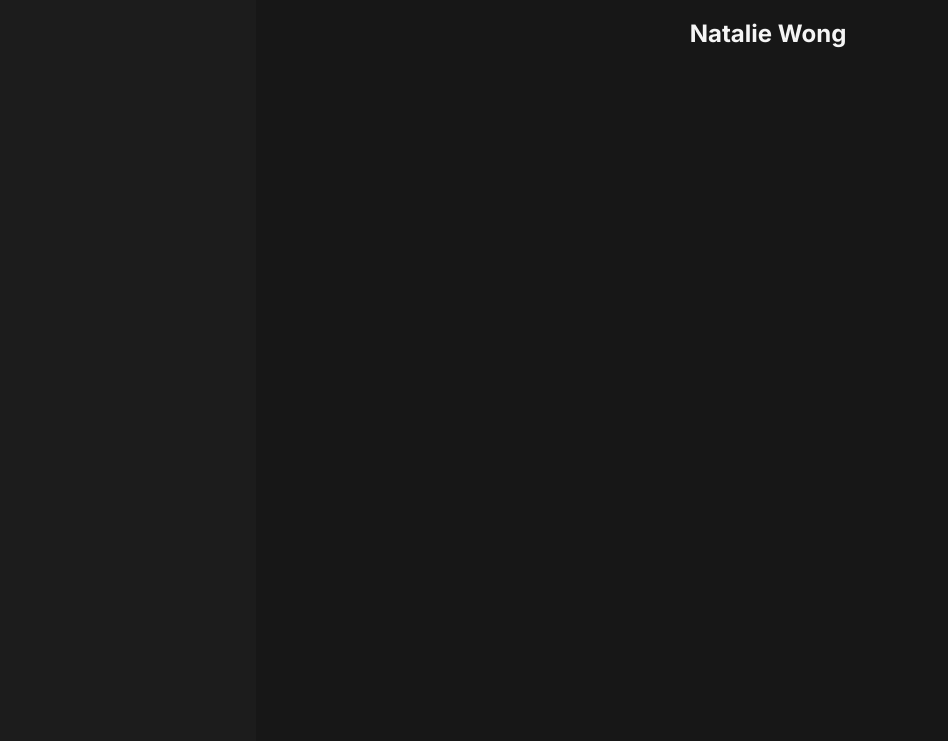
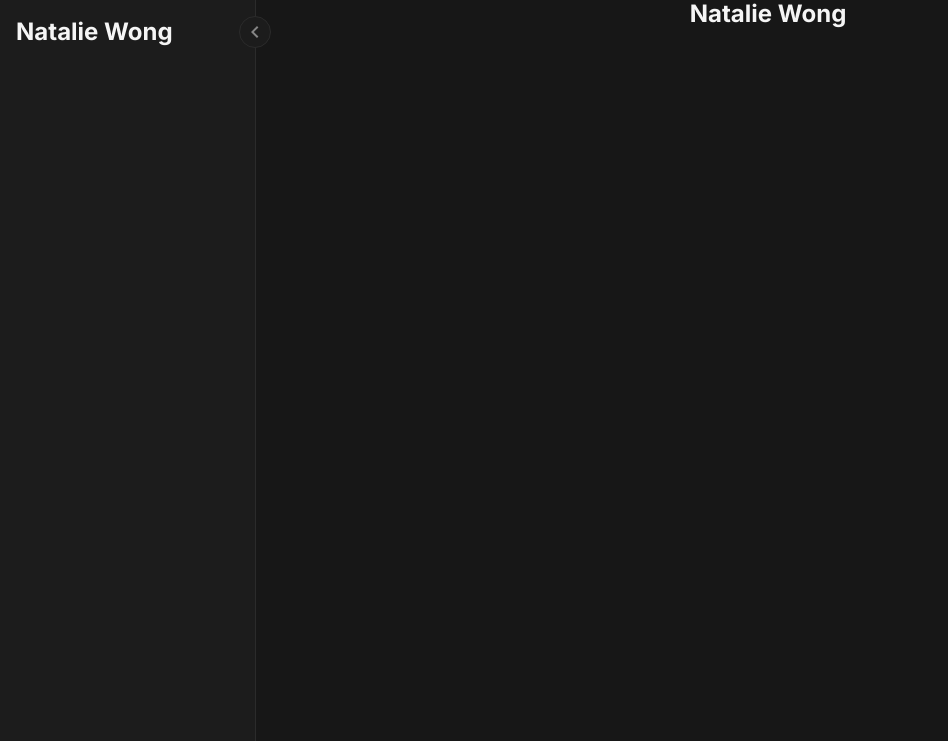
Before and after one commit to nataliewxngg/nataliewxngg, a website built with webpack: page src/template.html in a window 1280 px wide. Shown: the top 741 px of the page, without its empty margins (0-948 px from the left). Built offline with nearby package versions, Linux system fonts and the light colour scheme.

Commit message:
Create shrink nav button

```diff
--- /dev/null
+++ b/src/functions/firstLoad.js
@@ -0,0 +1,12 @@
+import home from "../pages/home";
+
+export default function firstLoad() {
+    const nav = document.querySelector('nav');
+
+    const shrinkNavButton = document.getElementById('shrink-nav-button');
+    shrinkNavButton.addEventListener('click', () => {
+        nav.classList.toggle('hidden');
+    });
+
+    home();
+}
--- a/src/index.js
+++ b/src/index.js
@@ -1,4 +1,4 @@
-import home from './pages/home.js';
+import firstLoad from './functions/firstLoad';
 import './styles/home.css';
 
-home();
+firstLoad();
--- a/src/styles/home.css
+++ b/src/styles/home.css
@@ -9,10 +9,18 @@
     --secondary-color: #1c282A;
     --accent-color: #527e86;
 
-    --default-transition: all 0.3s ease-in-out;
+    --outline-color: #2b2b2b;
+
+    --default-transition: all 0.4s ease-in-out;
 
     --primary-font: 'Inter', sans-serif;
     --secondary-font: 'Roboto Serif', serif;
+}
+
+* {
+    box-sizing: border-box;
+    margin: 0;
+    padding: 0;
 }
 
 body {
@@ -22,16 +30,62 @@ body {
     text-align: center;
 
     display: grid;
-    grid-template-columns: 1fr 4fr;
+    grid-template-columns: auto 1fr;
     grid-template-rows: 1fr auto;
+    min-height: 100vh;
 }
 
 nav {
-    height: 100vh;
+    width: clamp(230px, 20vw, 270px);
     background-color: var(--muted-bg-color);
+    border-right: 1px solid var(--outline-color);
+    text-align: left;
+    padding: 1rem;
 
     grid-area: 1 / 1 / 3 / 2;
+
+    transition: var(--default-transition);
 }
+
+nav * {
+    transition: var(--default-transition);
+}
+
+nav header {
+    display: flex;
+    flex-direction: row;
+    justify-content: space-between;
+    align-items: center;
+}
+
+#shrink-nav-button {
+    background-color: var(--muted-bg-color);
+    border: 1px solid var(--outline-color);
+    border-radius: 50%;
+    width: 2rem;
+    height: 2rem;
+
+    position: relative;
+    left: 2rem;
+}
+
+#shrink-nav-button:hover {
+    cursor: pointer;
+    transform: scale(1.1);
+}
+
+#shrink-nav-button svg {
+    fill: var(--primary-color);
+    width: 1.5rem;
+    vertical-align: middle;
+}
+
+#shrink-nav-button:hover svg { fill: var(--text-color); }
+
+nav.hidden { width: 80px; }
+nav.hidden header h1 { display: none; }
+nav.hidden #shrink-nav-button { left: 3rem; }
+nav.hidden #shrink-nav-button svg { transform: rotate(180deg); }
 
 footer {
     height: 50px;
@@ -72,7 +126,8 @@ footer svg:hover {
         bottom: 0;
     }
 
-    footer {
-        grid-area: 2 / 1 / 3 / 2;
-    }
+    #shrink-nav-button { display: none; }
+    nav header h1 { display: none; }
+
+    footer { grid-area: 2 / 1 / 3 / 2; }
 }
--- a/src/template.html
+++ b/src/template.html
@@ -12,7 +12,21 @@
     <link href="https://fonts.googleapis.com/css2?family=Inter:ital,opsz,wght@0,14..32,100..900;1,14..32,100..900&family=Roboto+Serif:ital,opsz,wght@0,8..144,100..900;1,8..144,100..900&display=swap" rel="stylesheet">
 </head>
 <body>
-    <nav></nav>
+    <nav>
+        <header>
+            <div id="nav-header-profile">
+                <h1>Natalie Wong</h1>
+            </div>
+
+
+            <!-- shrink nav -->
+            <button id="shrink-nav-button">
+                <svg xmlns="http://www.w3.org/2000/svg" viewBox="0 0 24 24">
+                    <path d="M15.41,16.58L10.83,12L15.41,7.41L14,6L8,12L14,18L15.41,16.58Z" />
+                </svg>
+            </button>
+        </header>
+    </nav>
     <article>
         <header>
             <h1>Natalie Wong</h1>
```
